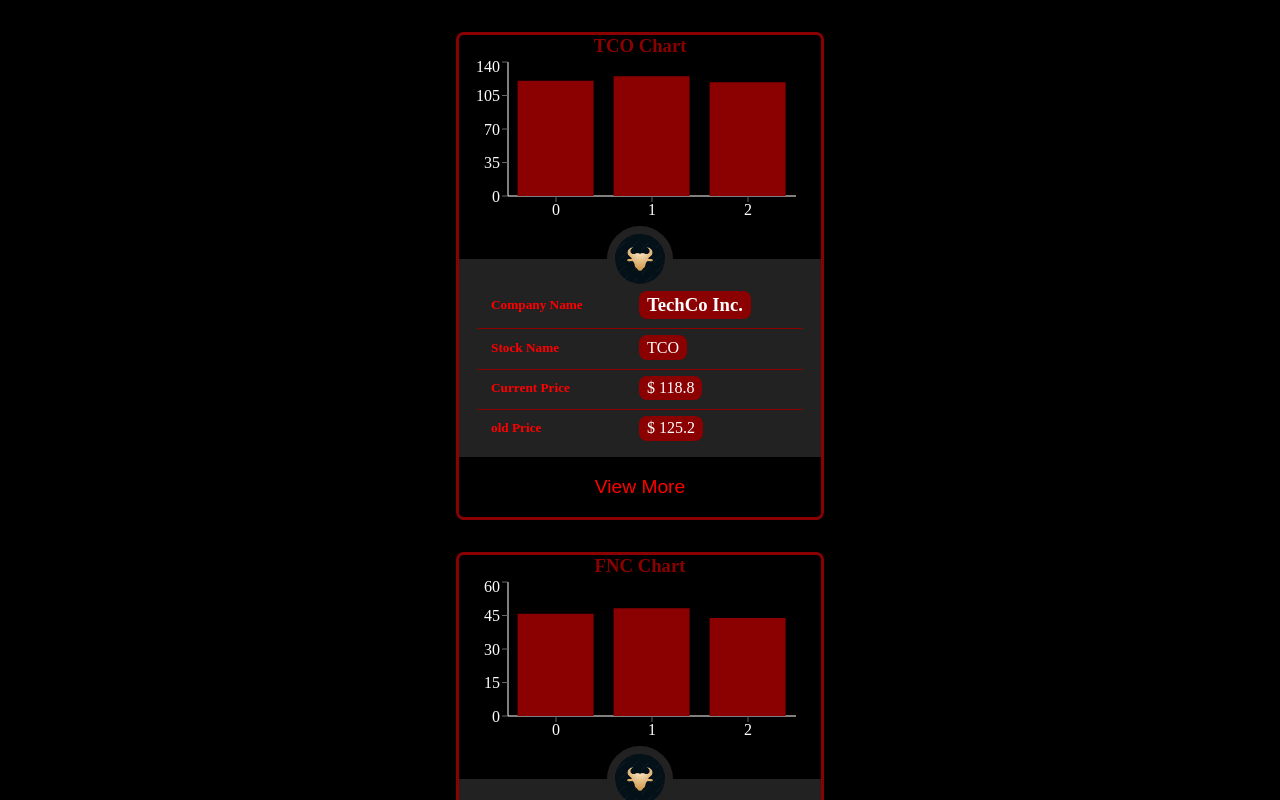
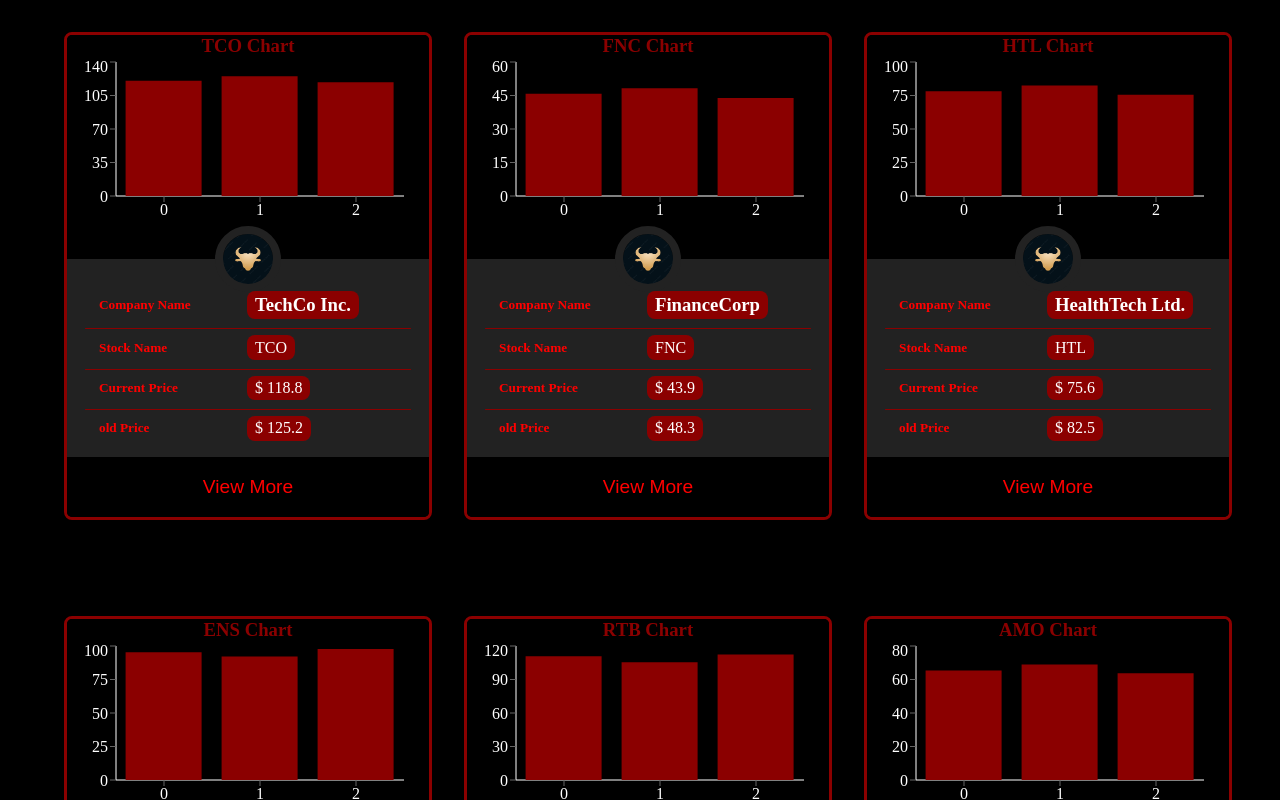
Before and after one commit to Niko171993/stock-market, a React (Vite) app: page / in a window 1280 px wide. Shown: the top 800 px of the page. Built offline with nearby package versions, Linux system fonts and the light colour scheme.

Commit message:
final day 5

```diff
--- a/src/SASS/base/_base.scss
+++ b/src/SASS/base/_base.scss
@@ -18,6 +18,21 @@ button:focus {
   width: 90vw;
   max-width: 1170px;
   margin: 0 auto;
+  display: grid;
+  grid-template-columns: 1fr;
+  grid-auto-rows: auto;
+  gap: 2rem;
+}
+
+@media screen and (min-width: 830px) {
+  .section-center {
+    grid-template-columns: 1fr 1fr;
+  }
+}
+@media screen and (min-width: 1250px) {
+  .section-center {
+    grid-template-columns: 1fr 1fr 1fr;
+  }
 }
 
 .flex {
--- a/src/SASS/components/_modal.scss
+++ b/src/SASS/components/_modal.scss
@@ -22,6 +22,7 @@
     background: transparent;
     border: none;
     font-size: 2rem;
+    color: red;
   }
 
   &__chart {
@@ -52,6 +53,7 @@
     margin-right: 0.5rem;
   }
 }
+
 .show-modal {
   opacity: 1;
   pointer-events: auto;
```
